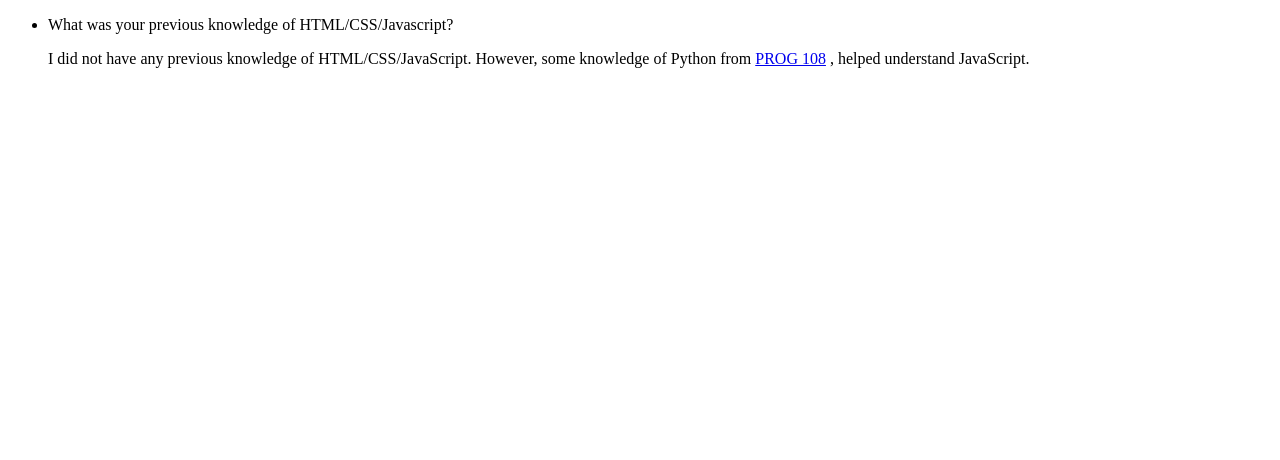
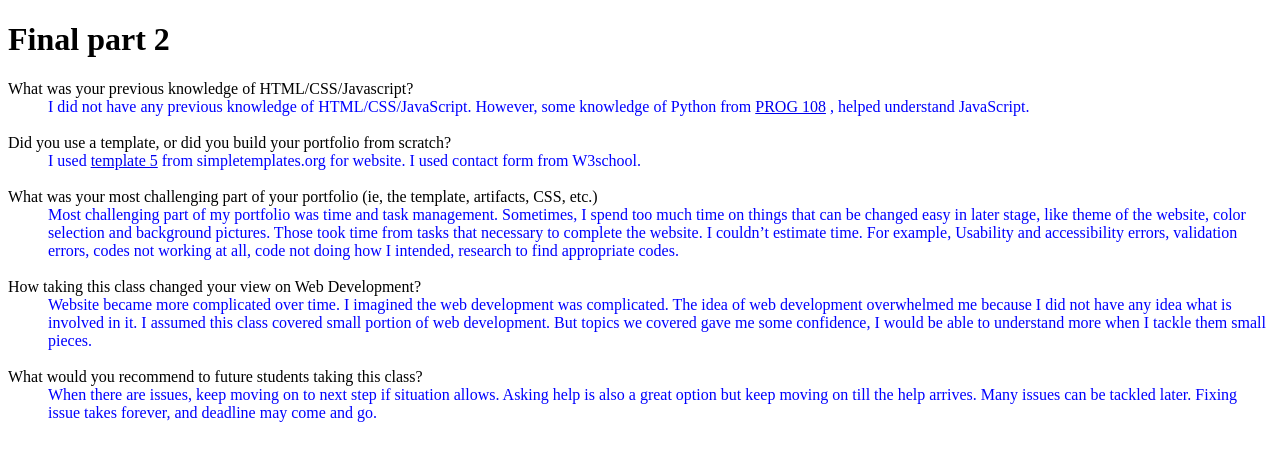
Before and after one commit to eBabnik/PROG109, a plain HTML site: page etsuko_babnik_final_part2.html in a window 1280 px wide. Drawn offline with Linux system fonts and the light colour scheme.

Commit message:
added code

```diff
--- a/etsuko_babnik_final_part2.html
+++ b/etsuko_babnik_final_part2.html
@@ -2,21 +2,58 @@
 <html lang="en">
 <head>
     <meta charset="utf-8">
-    <meta name="description" content="M02-Module Assignment">
+    <meta name="description" content="Final2">
     <meta name="keywords" content="HTML">
     <meta name="author" content="Etsuko Babnik">
     <meta name="viewport" content="width=device-width">
-    <title>M02-Module Assignment</title>
+    <title>Final 2</title>
+    <style>
+        dt {
+            display: list-item;
+            list-style-type: disc;
+        }
+        dd{
+            color:blue;
+        }
+    </style>
 </head>
 <body>
-    <ul>
-        <li>What was your previous knowledge of HTML/CSS/Javascript?</li>
-        <p> I did not have any previous knowledge of HTML/CSS/JavaScript.
+    <h1>Final part 2</h1>
+    <dl>
+        <dt>What was your previous knowledge of HTML/CSS/Javascript?</dt>
+        <dd> I did not have any previous knowledge of HTML/CSS/JavaScript.
             However, some knowledge of Python from
             <a href="https://catalog.bellevuecollege.edu/preview_course_nopop.php?catoid=9&coid=37426">
-                PROG 108</a> , helped understand JavaScript.</p>
-            </br>
-
-    </ul>
+                PROG 108</a> , helped understand JavaScript.
+        </dd>
+        <br>
+        <dt>Did you use a template, or did you build your portfolio from scratch?</dt>
+        <dd>I used
+            <a href="https://www.simpletemplates.org/simple-website-template-5.html">template 5</a>
+             from simpletemplates.org for website. I used contact form from W3school.
+        </dd>
+        <br>
+        <dt>What was your most challenging part of your portfolio (ie, the template, artifacts, CSS, etc.)</dt>
+        <dd>Most challenging part of my portfolio was time and task management.
+            Sometimes, I spend too much time on things that can be changed easy in later stage, like theme of the website, color selection and background pictures.
+            Those took time from tasks that necessary to complete the website.
+            I couldn’t estimate time. For example,
+            Usability and accessibility errors, validation errors, codes not working at all, code not doing how I intended, research to find appropriate codes.
+        </dd>
+        <br>
+        <dt>How taking this class changed your view on Web Development?</dt>
+        <dd>Website became more complicated over time.
+            I imagined the web development was complicated.
+            The idea of web development overwhelmed me because I did not have any idea what is involved in it.
+            I assumed this class covered small portion of web development.
+            But topics we covered gave me some confidence, I would be able to understand more when I tackle them small pieces.
+        </dd>
+        <br>
+        <dt>What would you recommend to future students taking this class?</dt>
+        <dd>When there are issues, keep moving on to next step if situation allows.
+            Asking help is also a great option but keep moving on till the help arrives.
+            Many issues can be tackled later. Fixing issue takes forever, and deadline may come and go.
+        </dd>
+    </dl>
 </body>
 </html>
```
